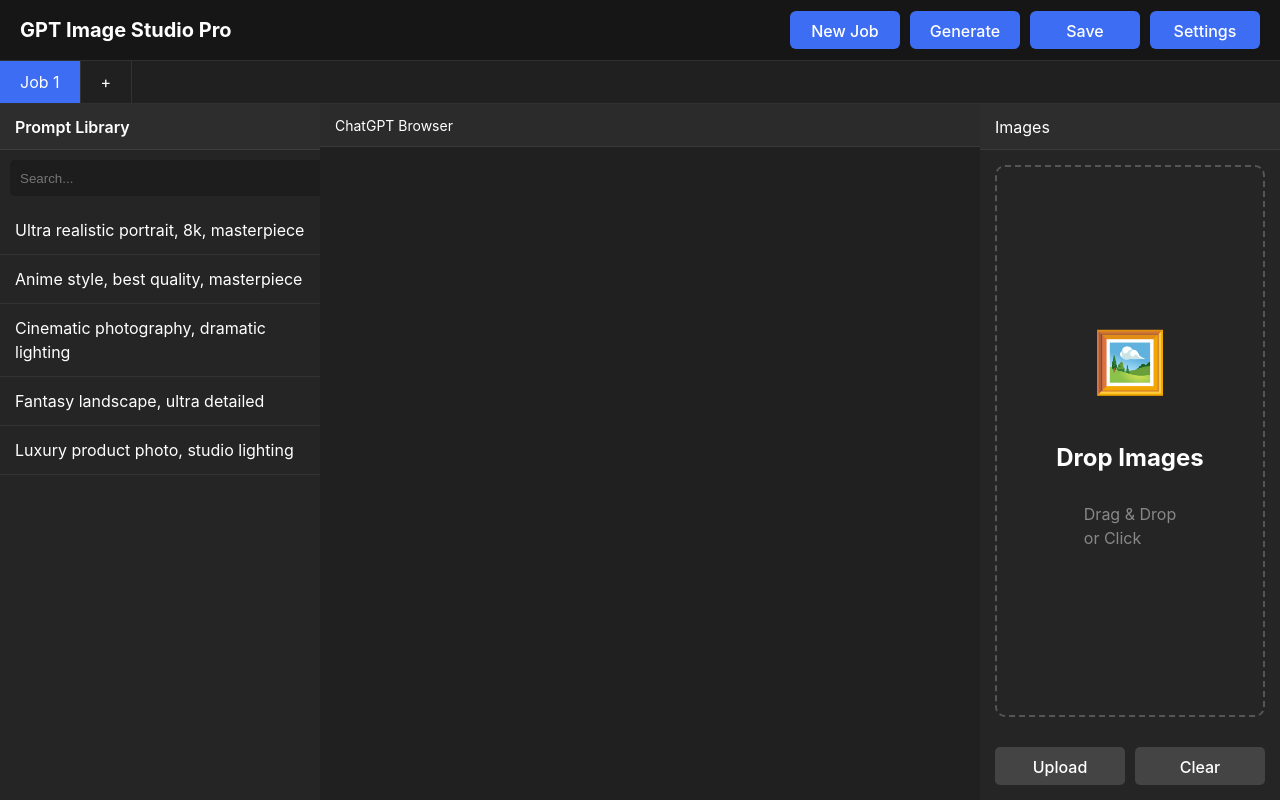
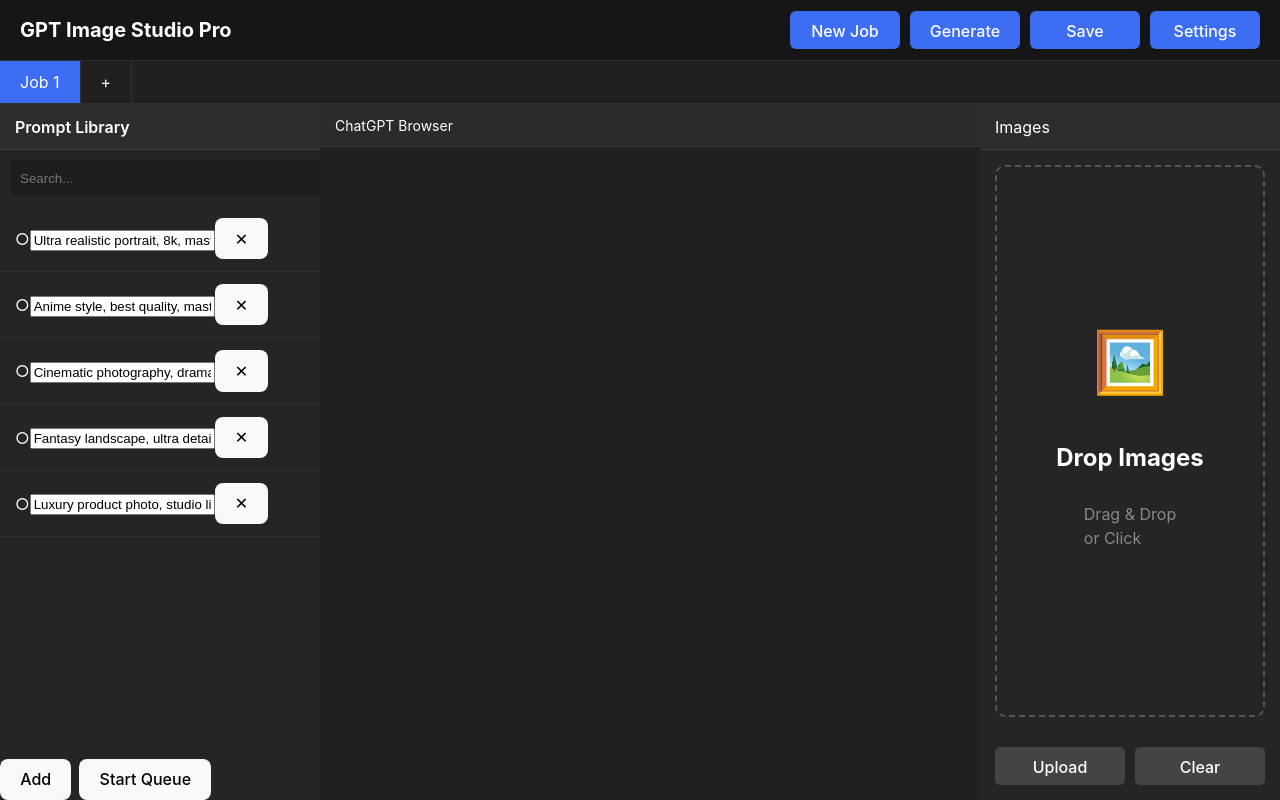
Before and after one commit to leessem/GPT-Image-Studio, a React (Vite) app: page / in a window 1280 px wide. Built offline with nearby package versions, Linux system fonts and the light colour scheme.

Commit message:
v0.3 Prompt Engine

```diff
--- a/src/components/Prompt/Prompt.tsx
+++ b/src/components/Prompt/Prompt.tsx
@@ -1,32 +1,36 @@
 import "./Prompt.css";
 
-interface PromptProps{
+import { Job } from "../types/Job";
 
-    onSelect:(prompt:string)=>void;
+interface PromptProps {
+
+    jobs: Job[];
+
+    onStart: () => void;
+
+    onAdd: () => void;
+
+    onDelete: (id: string) => void;
+
+    onEdit: (id: string, prompt: string) => void;
 
 }
 
-const prompts=[
-
-    "Ultra realistic portrait, 8k, masterpiece",
-
-    "Anime style, best quality, masterpiece",
-
-    "Cinematic photography, dramatic lighting",
-
-    "Fantasy landscape, ultra detailed",
-
-    "Luxury product photo, studio lighting"
-
-];
-
 export default function Prompt({
 
-    onSelect
+    jobs,
 
-}:PromptProps){
+    onStart,
 
-    return(
+    onAdd,
+
+    onDelete,
+
+    onEdit
+
+}: PromptProps) {
+
+    return (
 
         <div className="prompt-panel">
 
@@ -48,23 +52,78 @@ export default function Prompt({
 
             <div className="prompt-list">
 
-                {prompts.map((prompt,index)=>(
+                {jobs.map(job => (
 
                     <div
-
-                        key={index}
-
-                        className="prompt-item"
-
-                        onClick={()=>onSelect(prompt)}
-
+                        key={job.id}
+                        className={`prompt-item ${job.status}`}
                     >
 
-                        {prompt}
+                        <span>
+
+                            {job.status === "waiting" && "○"}
+
+                            {job.status === "running" && "▶"}
+
+                            {job.status === "done" && "✔"}
+
+                            {job.status === "error" && "✖"}
+
+                        </span>
+
+                        <input
+
+                            className="prompt-text"
+
+                            value={job.prompt}
+
+                            onChange={e =>
+                                onEdit(
+                                    job.id,
+                                    e.target.value
+                                )
+                            }
+
+                        />
+
+                        <button
+
+                            className="prompt-delete"
+
+                            onClick={() =>
+                                onDelete(job.id)
+                            }
+
+                        >
+
+                            ✕
+
+                        </button>
 
                     </div>
 
                 ))}
+
+            </div>
+
+            <div
+                style={{
+                    display: "flex",
+                    gap: 8
+                }}
+            >
+
+                <button
+                    onClick={onAdd}
+                >
+                    Add
+                </button>
+
+                <button
+                    onClick={onStart}
+                >
+                    Start Queue
+                </button>
 
             </div>
 
--- a/src/components/Workspace/Workspace.tsx
+++ b/src/components/Workspace/Workspace.tsx
@@ -1,10 +1,12 @@
-import { useRef } from "react";
+import { useEffect, useRef, useState } from "react";
 
 import Browser, { BrowserHandle } from "../Browser/Browser";
 import Prompt from "../Prompt/Prompt";
 import Toolbar from "../Toolbar/Toolbar";
 import ImageDrop from "../ImageDrop/ImageDrop";
 import JobTabs from "./JobTabs";
+
+import { Job } from "../types/Job";
 
 import {
     buildPromptScript,
@@ -13,36 +15,249 @@ import {
 
 import "./Workspace.css";
 
+const STORAGE_KEY = "gpt-image-studio-project";
+
+const defaultJobs: Job[] = [
+    {
+        id: crypto.randomUUID(),
+        prompt: "Ultra realistic portrait, 8k, masterpiece",
+        status: "waiting",
+        createdAt: new Date().toISOString(),
+    },
+    {
+        id: crypto.randomUUID(),
+        prompt: "Anime style, best quality, masterpiece",
+        status: "waiting",
+        createdAt: new Date().toISOString(),
+    },
+    {
+        id: crypto.randomUUID(),
+        prompt: "Cinematic photography, dramatic lighting",
+        status: "waiting",
+        createdAt: new Date().toISOString(),
+    },
+    {
+        id: crypto.randomUUID(),
+        prompt: "Fantasy landscape, ultra detailed",
+        status: "waiting",
+        createdAt: new Date().toISOString(),
+    },
+    {
+        id: crypto.randomUUID(),
+        prompt: "Luxury product photo, studio lighting",
+        status: "waiting",
+        createdAt: new Date().toISOString(),
+    },
+];
+
 export default function Workspace() {
 
     const browserRef = useRef<BrowserHandle>(null);
 
-  const handlePromptClick = async (prompt: string) => {
+    const stopRef = useRef(false);
+
+    const [running, setRunning] = useState(false);
+
+    const [jobs, setJobs] = useState<Job[]>(() => {
+
+        const saved = localStorage.getItem(STORAGE_KEY);
+
+        if (saved) {
+
+            try {
+
+                return JSON.parse(saved);
+
+            } catch {
+
+            }
+
+        }
+
+        return defaultJobs;
+
+    });
+
+    useEffect(() => {
+
+        localStorage.setItem(
+            STORAGE_KEY,
+            JSON.stringify(jobs)
+        );
+
+    }, [jobs]);
+
+    const startQueue = async () => {
 
         if (!browserRef.current)
             return;
 
+        if (running)
+            return;
+
+        stopRef.current = false;
+
+        setRunning(true);
+
         try {
 
-      await browserRef.current.execute(
-        buildPromptScript(prompt)
+            for (let i = 0; i < jobs.length; i++) {
+
+                if (stopRef.current)
+                    break;
+
+                setJobs(prev =>
+                    prev.map((job, index) => {
+
+                        if (index < i) {
+
+                            return {
+
+                                ...job,
+
+                                status: "done",
+
+                            };
+
+                        }
+
+                        if (index === i) {
+
+                            return {
+
+                                ...job,
+
+                                status: "running",
+
+                            };
+
+                        }
+
+                        return {
+
+                            ...job,
+
+                            status: "waiting",
+
+                        };
+
+                    })
                 );
 
-      console.log("프롬프트 전송 완료");
+                await browserRef.current.execute(
+                    buildPromptScript(jobs[i].prompt)
+                );
 
-      const result = await browserRef.current.execute(
+                await browserRef.current.execute(
                     buildWaitImageScript()
                 );
 
-      console.log("이미지 생성 완료");
+                setJobs(prev =>
+                    prev.map((job, index) =>
 
-      console.log(result);
+                        index === i
+
+                            ? {
+
+                                ...job,
+
+                                status: "done",
+
+                                completedAt: new Date().toISOString(),
+
+                            }
+
+                            : job
+
+                    )
+                );
+
+            }
 
         } catch (err) {
 
             console.error(err);
 
+            setJobs(prev =>
+                prev.map(job =>
+                    job.status === "running"
+                        ? {
+                            ...job,
+                            status: "error",
                         }
+                        : job
+                )
+            );
+
+        } finally {
+
+            setRunning(false);
+
+        }
+
+    };
+
+    const stopQueue = () => {
+
+        stopRef.current = true;
+
+    };
+
+    const addJob = () => {
+
+        setJobs(prev => [
+
+            ...prev,
+
+            {
+
+                id: crypto.randomUUID(),
+
+                prompt: "New Prompt",
+
+                status: "waiting",
+
+                createdAt: new Date().toISOString(),
+
+            },
+
+        ]);
+
+    };
+
+    const deleteJob = (id: string) => {
+
+        setJobs(prev =>
+            prev.filter(job => job.id !== id)
+        );
+
+    };
+
+    const editJob = (
+
+        id: string,
+
+        prompt: string
+
+    ) => {
+
+        setJobs(prev =>
+            prev.map(job =>
+
+                job.id === id
+
+                    ? {
+
+                        ...job,
+
+                        prompt,
+
+                    }
+
+                    : job
+
+            )
+        );
 
     };
 
@@ -57,7 +272,17 @@ export default function Workspace() {
             <div className="workspace-body">
 
                 <Prompt
-          onSelect={handlePromptClick}
+
+                    jobs={jobs}
+
+                    onStart={startQueue}
+
+                    onAdd={addJob}
+
+                    onDelete={deleteJob}
+
+                    onEdit={editJob}
+
                 />
 
                 <Browser
@@ -68,6 +293,30 @@ export default function Workspace() {
 
             </div>
 
+            {running && (
+
+                <button
+
+                    style={{
+
+                        position: "fixed",
+
+                        right: 20,
+
+                        bottom: 20,
+
+                    }}
+
+                    onClick={stopQueue}
+
+                >
+
+                    Stop
+
+                </button>
+
+            )}
+
         </div>
 
     );
```
Also changed, not shown: src/types/Job.ts (+13 -5 lines), src/types/Project.ts (added, +15 -0 lines). Lines whose indentation alone changed are shown as unchanged.
